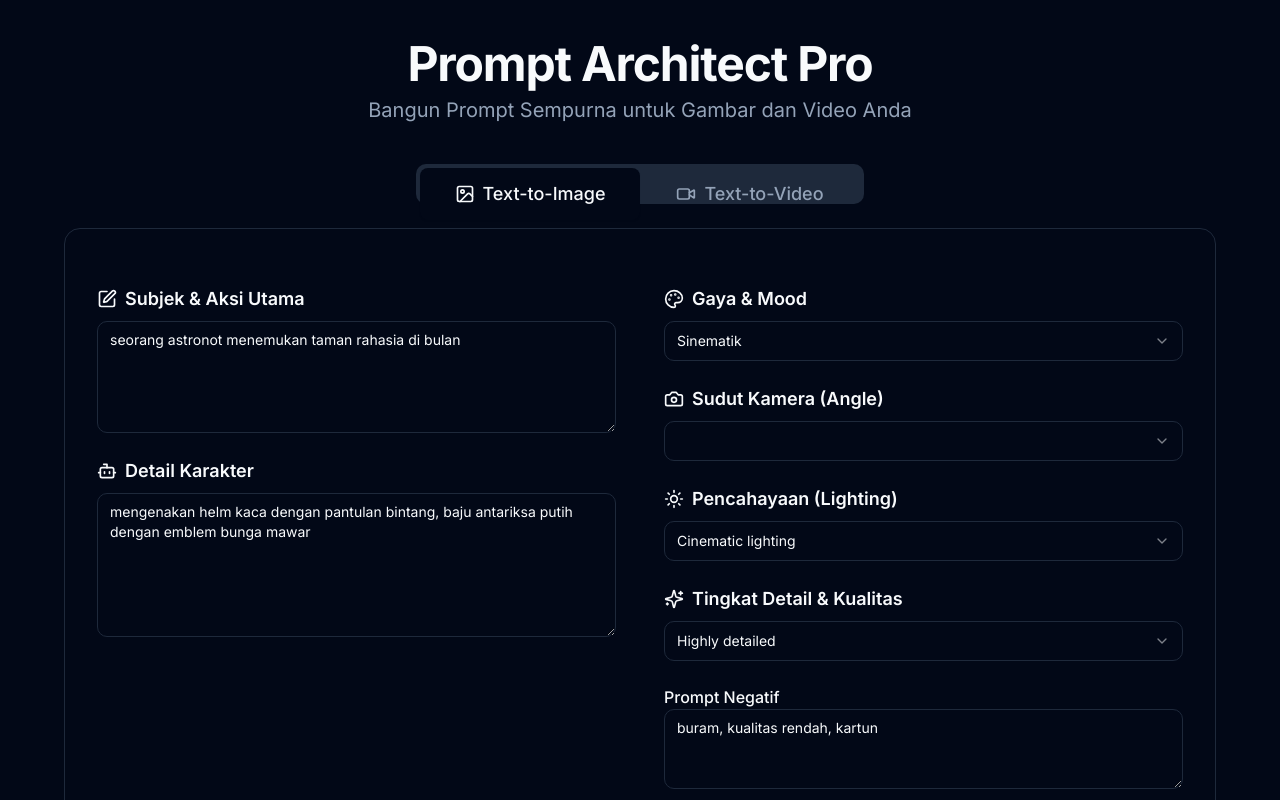
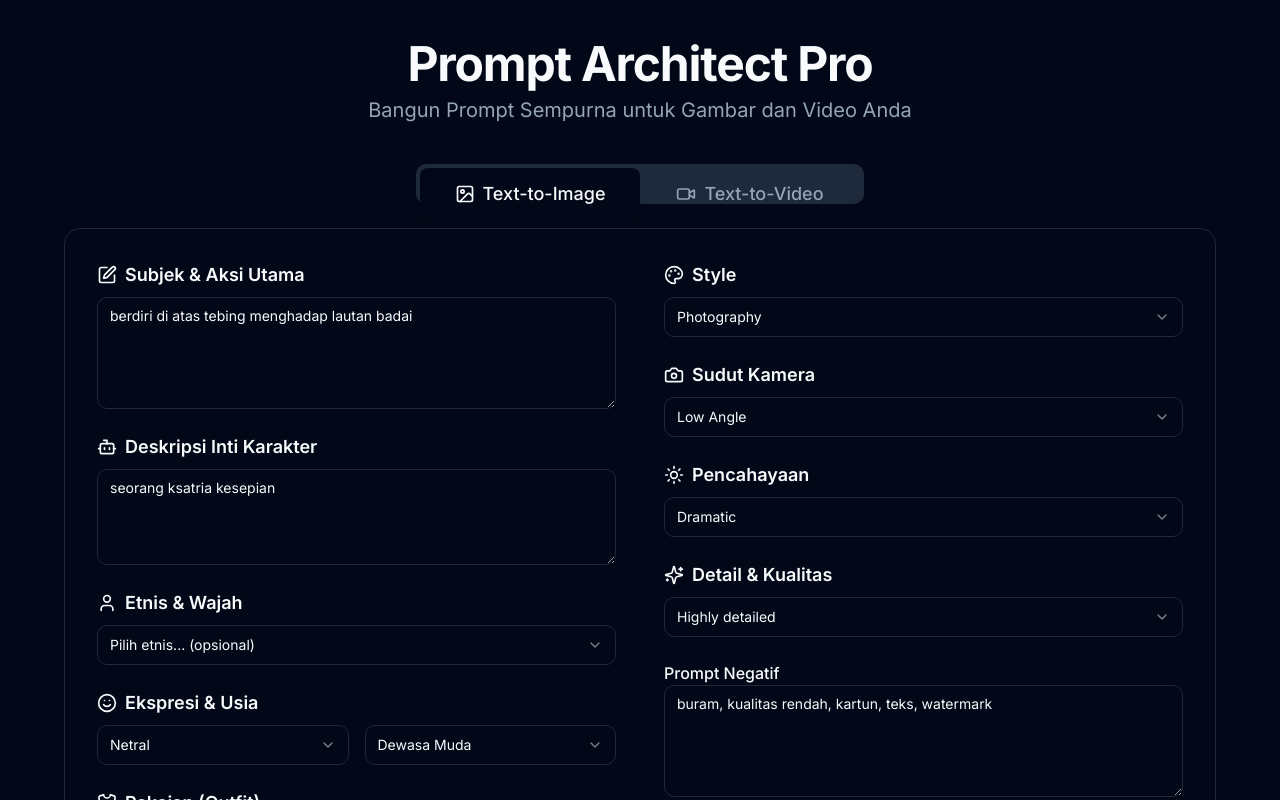
Before and after one commit to wiradipraja/prompt-architect-pro, a Next.js app: page / in a window 1280 px wide. Shown: the top 800 px of the page. Built offline with nearby package versions, Linux system fonts and the light colour scheme.

Commit message:
Update page.tsx

```diff
--- a/app/page.tsx
+++ b/app/page.tsx
@@ -1,54 +1,88 @@
 // app/page.tsx
 "use client";
 
-import { useState } from 'react';
+import { useState, useEffect } from 'react';
 import { Button } from "@/components/ui/button";
 import { Label } from "@/components/ui/label";
 import { Select, SelectContent, SelectItem, SelectTrigger, SelectValue } from "@/components/ui/select";
 import { Textarea } from "@/components/ui/textarea";
 import { Tabs, TabsContent, TabsList, TabsTrigger } from "@/components/ui/tabs";
-// Impor ikon-ikon baru
-import { Image as ImageIcon, Video as VideoIcon, PenSquare, Camera, Palette, Bot, Copy, Check, Sparkles, Sun, Film, Wind } from "lucide-react";
+import { Image as ImageIcon, Video as VideoIcon, PenSquare, Camera, Palette, Bot, Copy, Check, Sparkles, Sun, Film, Wind, Smile, User, Shirt } from "lucide-react";
+
+// Hook untuk mencegah error hydration pada render awal
+const useHydrationFix = () => {
+  const [hydrated, setHydrated] = useState(false);
+  useEffect(() => {
+    setHydrated(true);
+  }, []);
+  return hydrated;
+};
 
 export default function ArchitectPro() {
+  const isHydrated = useHydrationFix();
+
   const [activeTab, setActiveTab] = useState("image");
 
-  // State untuk input yang ada
-  const [subject, setSubject] = useState("seorang astronot menemukan taman rahasia di bulan");
-  const [characterDetails, setCharacterDetails] = useState("mengenakan helm kaca dengan pantulan bintang, baju antariksa putih dengan emblem bunga mawar");
-  const [style, setStyle] = useState("Sinematik");
-  const [angle, setAngle] = useState("Low Angle");
-  const [negativePrompt, setNegativePrompt] = useState("buram, kualitas rendah, kartun");
+  // State Umum
+  const [subject, setSubject] = useState("berdiri di atas tebing menghadap lautan badai");
+  const [style, setStyle] = useState("Photography"); // <- Default Style baru
+  const [angle, setAngle] = useState("Low Angle Shot");
+  const [negativePrompt, setNegativePrompt] = useState("buram, kualitas rendah, kartun, teks, watermark");
 
-  // === STATE BARU UNTUK FOTO ===
-  const [lighting, setLighting] = useState("Cinematic lighting");
+  // === STATE BARU UNTUK DESKRIPSI KARAKTER ===
+  const [characterDetails, setCharacterDetails] = useState("seorang ksatria kesepian");
+  const [facialDescription, setFacialDescription] = useState(""); // Default kosong
+  const [ageRange, setAgeRange] = useState("Dewasa Muda");
+  const [outfit, setOutfit] = useState(""); // Default kosong
+  const [expression, setExpression] = useState("Netral");
+
+  // State Khusus Gambar
+  const [lighting, setLighting] = useState("Dramatic lighting");
   const [detailLevel, setDetailLevel] = useState("Highly detailed");
 
-  // === STATE BARU UNTUK VIDEO ===
+  // State Khusus Video
   const [motion, setMotion] = useState("Static shot");
   const [filmQuality, setFilmQuality] = useState("Shot on 35mm film");
-  const [dialogue, setDialogue] = useState("Aku tidak percaya ini... setelah sekian lama.");
+  const [dialogue, setDialogue] = useState("");
 
-  // State untuk output dan tombol salin
+  // State untuk Output
   const [generatedPrompt, setGeneratedPrompt] = useState("");
   const [copyButtonText, setCopyButtonText] = useState("Salin");
 
   const handleGenerate = () => {
-    // Merakit prompt dengan logika baru
+    // Merakit prompt dengan cerdas, mengabaikan field yang kosong
+    const characterParts = [
+      characterDetails,
+      facialDescription, // Baru
+      ageRange,         // Baru
+      expression,       // Baru
+      outfit,           // Baru
+    ].filter(Boolean);
+
+    const basePromptParts = [
+      characterParts.join(', '),
+      subject,
+      style,
+      angle,
+    ].filter(Boolean);
+
     let finalPrompt = "";
-
-    // Bagian dasar yang selalu ada
-    const baseParts = [characterDetails, subject, style, angle];
 
     if (activeTab === 'image') {
       const imageSpecificParts = [lighting, detailLevel];
-      finalPrompt = [...baseParts, ...imageSpecificParts, `--no ${negativePrompt}`].join(', ');
-    } else { // untuk video
+      const allParts = [...basePromptParts, ...imageSpecificParts];
+      finalPrompt = `${allParts.join(', ')} --no ${negativePrompt}`;
+    } else {
       const videoSpecificParts = [motion, filmQuality];
-      const visualPrompt = [...baseParts, ...videoSpecificParts].join(', ');
+      const visualParts = [...basePromptParts, ...videoSpecificParts];
+      const visualPrompt = visualParts.join(', ');
+
+      if (dialogue) {
         finalPrompt = `VIDEO: ${visualPrompt} --no ${negativePrompt} | DIALOG: "${dialogue}"`;
+      } else {
+        finalPrompt = `VIDEO: ${visualPrompt} --no ${negativePrompt}`;
       }
-
+    }
     setGeneratedPrompt(finalPrompt);
     setCopyButtonText("Salin");
   };
@@ -60,117 +94,19 @@ export default function ArchitectPro() {
     setTimeout(() => { setCopyButtonText("Salin"); }, 2000);
   };
 
-  const renderFormContent = () => (
-    <div className="grid grid-cols-1 md:grid-cols-2 gap-x-12 gap-y-8 mt-6">
-      {/* Kolom Kiri: Input Kreatif (tetap sama, kecuali dialog dipindah ke kanan) */}
-      <div className="space-y-6">
-        <div>
-          <Label htmlFor="subject" className="text-lg font-semibold flex items-center gap-2 mb-2"><PenSquare className="w-5 h-5" /> Subjek & Aksi Utama</Label>
-          <Textarea id="subject" value={subject} onChange={(e) => setSubject(e.target.value)} placeholder="Apa inti dari adegan ini?" className="h-28" />
-        </div>
-        <div>
-          <Label htmlFor="character" className="text-lg font-semibold flex items-center gap-2 mb-2"><Bot className="w-5 h-5" /> Detail Karakter</Label>
-          <Textarea id="character" value={characterDetails} onChange={(e) => setCharacterDetails(e.target.value)} placeholder="Jelaskan karakter secara detail..." className="h-36" />
-        </div>
-      </div>
+  if (!isHydrated) {
+    return <div className="min-h-screen bg-gray-900"></div>; // Tampilkan background kosong saat server render
+  }
 
-      {/* Kolom Kanan: Pengaturan Teknis (dengan tambahan) */}
-      <div className="space-y-6">
-        <div>
-          <Label className="text-lg font-semibold flex items-center gap-2 mb-2"><Palette className="w-5 h-5" /> Gaya & Mood</Label>
-          <Select value={style} onValueChange={setStyle}><SelectTrigger><SelectValue placeholder="Pilih gaya..." /></SelectTrigger>
-            <SelectContent>
-              <SelectItem value="Fotorealistis">Fotorealistis</SelectItem>
-              <SelectItem value="Sinematik">Sinematik</SelectItem>
-              <SelectItem value="Gaya Anime">Gaya Anime</SelectItem>
-              <SelectItem value="Lukisan Minyak">Lukisan Minyak</SelectItem>
-              <SelectItem value="Surealis">Surealis</SelectItem>
-            </SelectContent>
-          </Select>
-        </div>
-        <div>
-          <Label className="text-lg font-semibold flex items-center gap-2 mb-2"><Camera className="w-5 h-5" /> Sudut Kamera (Angle)</Label>
-          <Select value={angle} onValueChange={setAngle}><SelectTrigger><SelectValue placeholder="Pilih sudut pandang..." /></SelectTrigger>
-            <SelectContent>
-              {/* === TAMBAHAN BARU DI SINI === */}
-              <SelectItem value="Eye-Level Shot">Eye-Level Shot (Sejajar Mata)</SelectItem>
-              <SelectItem value="Low Angle Shot">Low Angle Shot (Dari Bawah)</SelectItem>
-              <SelectItem value="High Angle Shot">High Angle Shot (Dari Atas)</SelectItem>
-              <SelectItem value="POV">POV (Point of View)</SelectItem>
-              <SelectItem value="Selfie Shot">Selfie Foto / Vlogger</SelectItem>
-              <SelectItem value="Dutch Angle">Dutch Angle (Miring)</SelectItem>
-              <SelectItem value="Top-down View">Top-down View (Tegak Lurus)</SelectItem>
-            </SelectContent>
-          </Select>
-        </div>
-
-        {/* === FIELD KHUSUS GAMBAR === */}
-        {activeTab === 'image' && (
+  // Bagian JSX untuk input karakter (agar tidak duplikasi terlalu banyak)
+  const CharacterInputs = () => (
     <>
-            <div>
-              <Label className="text-lg font-semibold flex items-center gap-2 mb-2"><Sun className="w-5 h-5" /> Pencahayaan (Lighting)</Label>
-              <Select value={lighting} onValueChange={setLighting}><SelectTrigger><SelectValue placeholder="Pilih pencahayaan..." /></SelectTrigger>
-                <SelectContent>
-                  <SelectItem value="Cinematic lighting">Cinematic lighting</SelectItem>
-                  <SelectItem value="Dramatic lighting">Dramatic lighting</SelectItem>
-                  <SelectItem value="Golden hour">Golden hour</SelectItem>
-                  <SelectItem value="Soft light">Soft light</SelectItem>
-                  <SelectItem value="Neon glow">Neon glow</SelectItem>
-                </SelectContent>
-              </Select>
-            </div>
-            <div>
-              <Label className="text-lg font-semibold flex items-center gap-2 mb-2"><Sparkles className="w-5 h-5" /> Tingkat Detail & Kualitas</Label>
-              <Select value={detailLevel} onValueChange={setDetailLevel}><SelectTrigger><SelectValue placeholder="Pilih kualitas..." /></SelectTrigger>
-                <SelectContent>
-                  <SelectItem value="Highly detailed">Highly detailed</SelectItem>
-                  <SelectItem value="8K">8K</SelectItem>
-                  <SelectItem value="Sharp focus">Sharp focus</SelectItem>
-                  <SelectItem value="Insanely detailed">Insanely detailed</SelectItem>
-                </SelectContent>
-              </Select>
-            </div>
+      <div><Label htmlFor={`subject-${activeTab}`} className="text-lg font-semibold flex items-center gap-2 mb-2"><PenSquare className="w-5 h-5" /> Subjek & Aksi Utama</Label><Textarea id={`subject-${activeTab}`} value={subject} onChange={(e) => setSubject(e.target.value)} placeholder="Apa inti dari adegan ini?" className="h-28" /></div>
+      <div><Label htmlFor={`character-${activeTab}`} className="text-lg font-semibold flex items-center gap-2 mb-2"><Bot className="w-5 h-5" /> Deskripsi Inti Karakter</Label><Textarea id={`character-${activeTab}`} value={characterDetails} onChange={(e) => setCharacterDetails(e.target.value)} placeholder="Jelaskan karakter secara umum..." className="h-24" /></div>
+      <div><Label className="text-lg font-semibold flex items-center gap-2 mb-2"><User className="w-5 h-5" /> Etnis & Wajah</Label><Select value={facialDescription} onValueChange={setFacialDescription}><SelectTrigger><SelectValue placeholder="Pilih etnis... (opsional)" /></SelectTrigger><SelectContent><SelectItem value="">Tidak ada yang dipilih</SelectItem><SelectItem value="Arabian">Arabian</SelectItem><SelectItem value="Asian (East)">Asian (Timur)</SelectItem><SelectItem value="Asian (South)">Asian (Selatan)</SelectItem><SelectItem value="African">African</SelectItem><SelectItem value="Caucasian">Caucasian</SelectItem><SelectItem value="Hispanic/Latino">Hispanic/Latino</SelectItem><SelectItem value="Native American">Native American</SelectItem></SelectContent></Select></div>
+      <div><Label className="text-lg font-semibold flex items-center gap-2 mb-2"><Smile className="w-5 h-5" /> Ekspresi & Usia</Label><div className="flex gap-4"><Select value={expression} onValueChange={setExpression}><SelectTrigger><SelectValue placeholder="Pilih ekspresi..." /></SelectTrigger><SelectContent><SelectItem value="Netral">Netral</SelectItem><SelectItem value="Senyum bahagia">Senyum bahagia</SelectItem><SelectItem value="Tertawa">Tertawa</SelectItem><SelectItem value="Sedih, menangis">Sedih, menangis</SelectItem><SelectItem value="Marah, berteriak">Marah, berteriak</SelectItem><SelectItem value="Terkejut">Terkejut</SelectItem><SelectItem value="Fokus, serius">Fokus, serius</SelectItem></SelectContent></Select><Select value={ageRange} onValueChange={setAgeRange}><SelectTrigger><SelectValue placeholder="Pilih usia..." /></SelectTrigger><SelectContent><SelectItem value="Bayi">Bayi</SelectItem><SelectItem value="Anak-anak">Anak-anak</SelectItem><SelectItem value="Remaja">Remaja</SelectItem><SelectItem value="Dewasa Muda">Dewasa Muda</SelectItem><SelectItem value="Dewasa">Dewasa</SelectItem><SelectItem value="Paruh Baya">Paruh Baya</SelectItem><SelectItem value="Lansia">Lansia</SelectItem></SelectContent></Select></div></div>
+      <div><Label className="text-lg font-semibold flex items-center gap-2 mb-2"><Shirt className="w-5 h-5" /> Pakaian (Outfit)</Label><Select value={outfit} onValueChange={setOutfit}><SelectTrigger><SelectValue placeholder="Pilih pakaian... (opsional)" /></SelectTrigger><SelectContent><SelectItem value="">Tidak ada yang dipilih</SelectItem><SelectItem value="Pakaian formal, jas, gaun">Pakaian Formal</SelectItem><SelectItem value="Pakaian kasual, t-shirt, jeans">Pakaian Kasual</SelectItem><SelectItem value="Pakaian olahraga">Pakaian Olahraga</SelectItem><SelectItem value="Pakaian seksi, lingerie">Pakaian Seksi</SelectItem><SelectItem value="Baju zirah abad pertengahan">Baju Zirah</SelectItem><SelectItem value="Pakaian fiksi ilmiah, futuristik">Pakaian Fiksi Ilmiah</SelectItem><SelectItem value="Pakaian vintage, retro">Pakaian Vintage</SelectItem><SelectItem value="Pakaian gotik, punk">Pakaian Gotik</SelectItem></SelectContent></Select></div>
     </>
-        )}
-
-        {/* === FIELD KHUSUS VIDEO === */}
-        {activeTab === 'video' && (
-          <>
-            <div>
-              <Label className="text-lg font-semibold flex items-center gap-2 mb-2"><Wind className="w-5 h-5" /> Gerakan (Motion)</Label>
-              <Select value={motion} onValueChange={setMotion}><SelectTrigger><SelectValue placeholder="Pilih gerakan..." /></SelectTrigger>
-                <SelectContent>
-                  <SelectItem value="Slow motion">Slow motion</SelectItem>
-                  <SelectItem value="Time-lapse">Time-lapse</SelectItem>
-                  <SelectItem value="Panning shot">Panning shot</SelectItem>
-                  <SelectItem value="Static shot">Static shot</SelectItem>
-                  <SelectItem value="Dynamic movement">Dynamic movement</SelectItem>
-                </SelectContent>
-              </Select>
-            </div>
-            <div>
-              <Label className="text-lg font-semibold flex items-center gap-2 mb-2"><Film className="w-5 h-5" /> Kualitas Film</Label>
-              <Select value={filmQuality} onValueChange={setFilmQuality}><SelectTrigger><SelectValue placeholder="Pilih kualitas film..." /></SelectTrigger>
-                <SelectContent>
-                  <SelectItem value="Shot on 35mm film">Shot on 35mm film</SelectItem>
-                  <SelectItem value="Found footage style">Found footage style</SelectItem>
-                  <SelectItem value="Documentary style">Documentary style</SelectItem>
-                </SelectContent>
-              </Select>
-            </div>
-            <div>
-              <Label htmlFor="dialogue" className="text-lg font-semibold flex items-center gap-2 mb-2"><VideoIcon className="w-5 h-5 text-blue-400" /> Naskah Dialog</Label>
-              <Textarea id="dialogue" value={dialogue} onChange={(e) => setDialogue(e.target.value)} placeholder="Tuliskan dialog yang akan diucapkan..." className="h-24" />
-            </div>
-          </>
-        )}
-
-        <div>
-            <Label htmlFor="negative" className="text-base font-medium">Prompt Negatif</Label>
-            <Textarea id="negative" value={negativePrompt} onChange={(e) => setNegativePrompt(e.target.value)} placeholder="contoh: buram, teks, watermark" className="h-20" />
-        </div>
-      </div>
-    </div>
   );
 
   return (
@@ -183,17 +119,42 @@ export default function ArchitectPro() {
 
         <Tabs value={activeTab} onValueChange={setActiveTab} className="w-full">
           <TabsList className="grid w-full grid-cols-2 max-w-md mx-auto">
-            <TabsTrigger value="image" className="py-3 text-lg"><ImageIcon className="w-5 h-5 mr-2"/> Text-to-Image</TabsTrigger>
-            <TabsTrigger value="video" className="py-3 text-lg"><VideoIcon className="w-5 h-5 mr-2"/> Text-to-Video</TabsTrigger>
+            <TabsTrigger value="image" className="py-3 text-lg"><ImageIcon className="w-5 h-5 mr-2" /> Text-to-Image</TabsTrigger>
+            <TabsTrigger value="video" className="py-3 text-lg"><VideoIcon className="w-5 h-5 mr-2" /> Text-to-Video</TabsTrigger>
           </TabsList>
 
           <div className="bg-card mt-6 p-8 rounded-2xl border">
-              <TabsContent value="image">{renderFormContent()}</TabsContent>
-              <TabsContent value="video">{renderFormContent()}</TabsContent>
+            {/* KONTEN TAB GAMBAR */}
+            <TabsContent value="image" className="mt-0">
+              <div className="grid grid-cols-1 md:grid-cols-2 gap-x-12 gap-y-8">
+                <div className="space-y-6"><CharacterInputs /></div>
+                <div className="space-y-6">
+                  <div><Label className="text-lg font-semibold flex items-center gap-2 mb-2"><Palette className="w-5 h-5" /> Style</Label><Select value={style} onValueChange={setStyle}><SelectTrigger><SelectValue placeholder="Pilih style..." /></SelectTrigger><SelectContent><SelectItem value="Photography">Photography</SelectItem><SelectItem value="Fotorealistic">Fotorealistic</SelectItem><SelectItem value="Teal & Orange">Teal & Orange</SelectItem><SelectItem value="Cartoon C4D">Cartoon C4D</SelectItem><SelectItem value="Ghibli">Ghibli</SelectItem><SelectItem value="Japanese Anime">Japanese Anime</SelectItem><SelectItem value="Glass">Glass</SelectItem><SelectItem value="Retro film">Retro film</SelectItem><SelectItem value="3d polaroid">3D Polaroid</SelectItem><SelectItem value="Steampunk">Steampunk</SelectItem><SelectItem value="Future sci-fi">Future Sci-fi</SelectItem><SelectItem value="Chibi 3D">Chibi 3D</SelectItem></SelectContent></Select></div>
+                  <div><Label className="text-lg font-semibold flex items-center gap-2 mb-2"><Camera className="w-5 h-5" /> Sudut Kamera</Label><Select value={angle} onValueChange={setAngle}><SelectTrigger><SelectValue placeholder="Pilih sudut..." /></SelectTrigger><SelectContent><SelectItem value="Eye-Level Shot">Eye-Level</SelectItem><SelectItem value="Low Angle Shot">Low Angle</SelectItem><SelectItem value="High Angle Shot">High Angle</SelectItem><SelectItem value="POV">POV</SelectItem><SelectItem value="Selfie Shot">Selfie</SelectItem><SelectItem value="Dutch Angle">Dutch Angle</SelectItem><SelectItem value="Top-down View">Top-down</SelectItem></SelectContent></Select></div>
+                  <div><Label className="text-lg font-semibold flex items-center gap-2 mb-2"><Sun className="w-5 h-5" /> Pencahayaan</Label><Select value={lighting} onValueChange={setLighting}><SelectTrigger><SelectValue placeholder="Pilih cahaya..." /></SelectTrigger><SelectContent><SelectItem value="Cinematic lighting">Cinematic</SelectItem><SelectItem value="Dramatic lighting">Dramatic</SelectItem><SelectItem value="Golden hour">Golden hour</SelectItem><SelectItem value="Soft light">Soft light</SelectItem><SelectItem value="Neon glow">Neon</SelectItem></SelectContent></Select></div>
+                  <div><Label className="text-lg font-semibold flex items-center gap-2 mb-2"><Sparkles className="w-5 h-5" /> Detail & Kualitas</Label><Select value={detailLevel} onValueChange={setDetailLevel}><SelectTrigger><SelectValue placeholder="Pilih kualitas..." /></SelectTrigger><SelectContent><SelectItem value="Highly detailed">Highly detailed</SelectItem><SelectItem value="8K">8K</SelectItem><SelectItem value="Sharp focus">Sharp focus</SelectItem><SelectItem value="Insanely detailed">Insanely detailed</SelectItem></SelectContent></Select></div>
+                  <div><Label htmlFor="negative-img" className="text-base font-medium">Prompt Negatif</Label><Textarea id="negative-img" value={negativePrompt} onChange={(e) => setNegativePrompt(e.target.value)} placeholder="Hindari..." className="h-28" /></div>
+                </div>
+              </div>
+            </TabsContent>
+
+            {/* KONTEN TAB VIDEO */}
+            <TabsContent value="video" className="mt-0">
+               <div className="grid grid-cols-1 md:grid-cols-2 gap-x-12 gap-y-8">
+                <div className="space-y-6"><CharacterInputs /></div>
+                <div className="space-y-6">
+                  <div><Label className="text-lg font-semibold flex items-center gap-2 mb-2"><Palette className="w-5 h-5" /> Style</Label><Select value={style} onValueChange={setStyle}><SelectTrigger><SelectValue placeholder="Pilih style..." /></SelectTrigger><SelectContent><SelectItem value="Photography">Photography</SelectItem><SelectItem value="Fotorealistic">Fotorealistic</SelectItem><SelectItem value="Teal & Orange">Teal & Orange</SelectItem><SelectItem value="Cartoon C4D">Cartoon C4D</SelectItem><SelectItem value="Ghibli">Ghibli</SelectItem><SelectItem value="Japanese Anime">Japanese Anime</SelectItem><SelectItem value="Glass">Glass</SelectItem><SelectItem value="Retro film">Retro film</SelectItem><SelectItem value="3d polaroid">3D Polaroid</SelectItem><SelectItem value="Steampunk">Steampunk</SelectItem><SelectItem value="Future sci-fi">Future Sci-fi</SelectItem><SelectItem value="Chibi 3D">Chibi 3D</SelectItem></SelectContent></Select></div>
+                  <div><Label className="text-lg font-semibold flex items-center gap-2 mb-2"><Camera className="w-5 h-5" /> Sudut Kamera</Label><Select value={angle} onValueChange={setAngle}><SelectTrigger><SelectValue placeholder="Pilih sudut..." /></SelectTrigger><SelectContent><SelectItem value="Eye-Level Shot">Eye-Level</SelectItem><SelectItem value="Low Angle Shot">Low Angle</SelectItem><SelectItem value="High Angle Shot">High Angle</SelectItem><SelectItem value="POV">POV</SelectItem><SelectItem value="Selfie Shot">Selfie</SelectItem><SelectItem value="Dutch Angle">Dutch Angle</SelectItem><SelectItem value="Top-down View">Top-down</SelectItem></SelectContent></Select></div>
+                  <div><Label className="text-lg font-semibold flex items-center gap-2 mb-2"><Wind className="w-5 h-5" /> Gerakan</Label><Select value={motion} onValueChange={setMotion}><SelectTrigger><SelectValue placeholder="Pilih gerakan..." /></SelectTrigger><SelectContent><SelectItem value="Slow motion">Slow motion</SelectItem><SelectItem value="Time-lapse">Time-lapse</SelectItem><SelectItem value="Panning shot">Panning</SelectItem><SelectItem value="Static shot">Static</SelectItem><SelectItem value="Dynamic movement">Dynamic</SelectItem></SelectContent></Select></div>
+                  <div><Label className="text-lg font-semibold flex items-center gap-2 mb-2"><Film className="w-5 h-5" /> Kualitas Film</Label><Select value={filmQuality} onValueChange={setFilmQuality}><SelectTrigger><SelectValue placeholder="Pilih kualitas film..." /></SelectTrigger><SelectContent><SelectItem value="Shot on 35mm film">35mm film</SelectItem><SelectItem value="Found footage style">Found footage</SelectItem><SelectItem value="Documentary style">Documentary</SelectItem></SelectContent></Select></div>
+                  <div><Label htmlFor="dialogue" className="text-lg font-semibold flex items-center gap-2 mb-2"><VideoIcon className="w-5 h-5 text-blue-400" /> Naskah Dialog</Label><Textarea id="dialogue" value={dialogue} onChange={(e) => setDialogue(e.target.value)} placeholder="Tuliskan dialog... (opsional)" className="h-24" /></div>
+                  <div><Label htmlFor="negative-vid" className="text-base font-medium">Prompt Negatif</Label><Textarea id="negative-vid" value={negativePrompt} onChange={(e) => setNegativePrompt(e.target.value)} placeholder="Hindari..." className="h-28" /></div>
+                </div>
+               </div>
+            </TabsContent>
+
             <div className="mt-10 text-center">
-                  <Button size="lg" className="px-12 py-7 text-xl font-bold" onClick={handleGenerate}>
-                      Buat Prompt
-                  </Button>
+              <Button size="lg" className="px-12 py-7 text-xl font-bold" onClick={handleGenerate}>Buat Prompt</Button>
             </div>
           </div>
         </Tabs>
```
Lines whose indentation alone changed are shown as unchanged.
